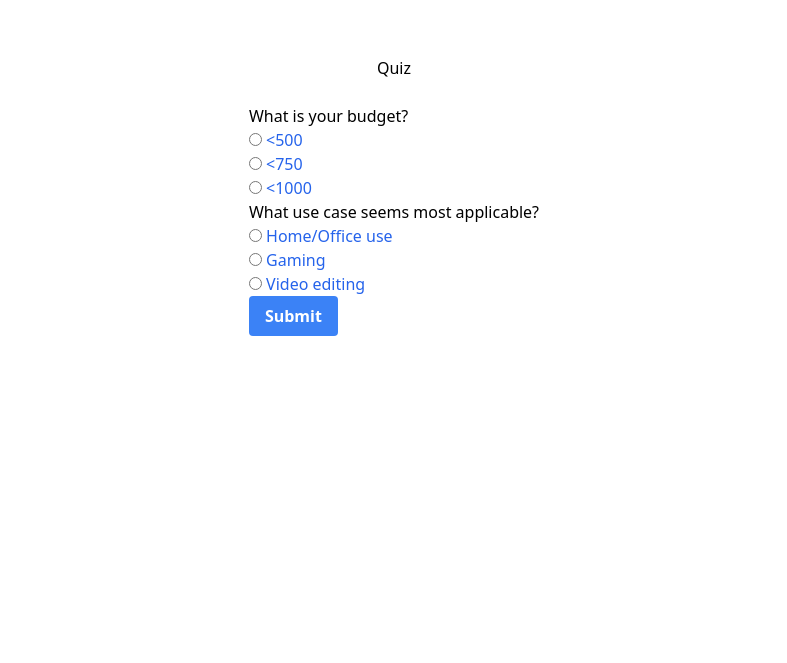
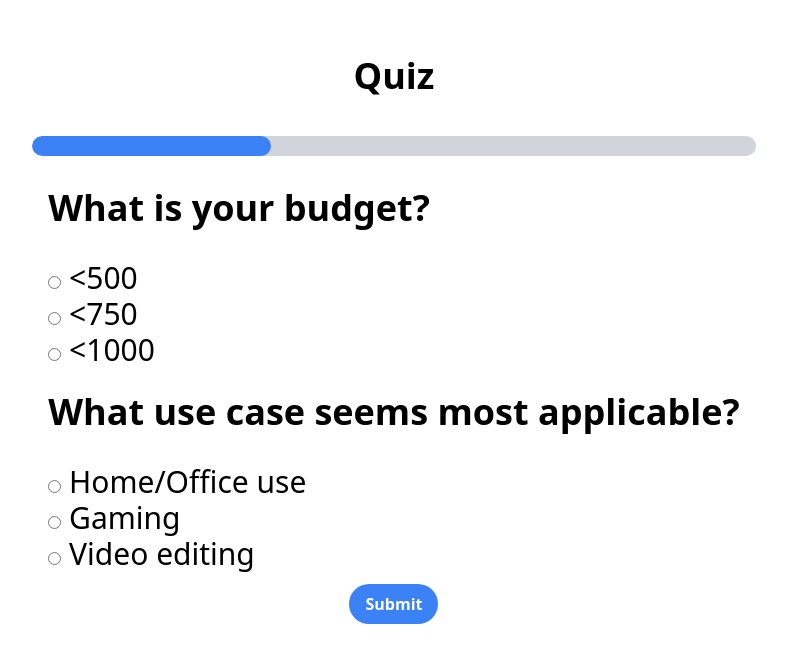
Before and after one commit to sgs22/needapcapp, a Django app: page /quiz/laptop/ in a window 1280 px wide. Shown: the top 663 px of the page, without its empty margins (246-1033 px from the left). Run offline with Django 4.2, Linux system fonts and the light colour scheme; data comes from the database, SQL or seed files in the repository; both versions use the stored data as it was after the commit; some libraries are stand-ins or nearby versions.

Commit message:
update styling on quiz

```diff
--- a/app/forms.py
+++ b/app/forms.py
@@ -6,4 +6,7 @@ class QuizForm(forms.Form):
         questions = kwargs.pop('questions')
         super().__init__(*args, **kwargs)
         for question in questions:
-            self.fields[question.question] = forms.ChoiceField(choices=[(choice.choice, choice.choice) for choice in question.choice_set.all()], widget=forms.RadioSelect(attrs={'class': 'text-blue-600'}))
+            self.fields[question.question] = forms.ChoiceField(
+                choices=[(choice.choice, choice.choice) for choice in question.choice_set.all()],
+                widget=forms.RadioSelect(attrs={'class': 'text-3xl'})
+            )
--- a/app/views.py
+++ b/app/views.py
@@ -1,5 +1,7 @@
 import uuid
-from django.shortcuts import render
+import json
+from django.shortcuts import redirect, render
+from django.urls import reverse
 from django.views import View
 from django.views.generic import DetailView
 from app.models import Choice, Question, Quiz, QuizResponse
@@ -53,20 +55,32 @@ class QuizView(DetailView):
             user=quiz_response_user,
             response=quiz_response_data
         )
-        context = {'quiz_response': quiz_response_object}
-        return render(request, 'app/quiz_response.html', context)
+        # after post redirect to quiz response
+        url = reverse('quiz_response', kwargs={'quiz_response_id': quiz_response_object.id})
+        return redirect(url)
+        # return render(request, 'app/quiz_response.html', context)
 
 #create class view to present the quiz response
 class QuizResponseView(DetailView):
     model = QuizResponse
     template_name = 'app/quiz_response.html'
 
+
     def get_object(self):
-        quiz_slug = self.kwargs.get('quiz_slug')
-        user_id = self.kwargs.get('user_id')
-        return QuizResponse.objects.get(quiz__slug=quiz_slug, user__id=user_id)
+        quiz_response_id = self.kwargs.get('quiz_response_id')
+        return QuizResponse.objects.get(id=quiz_response_id)
+        # quiz_slug = self.kwargs.get('quiz_slug')
+        # user_id = self.kwargs.get('user_id')
+        # return QuizResponse.objects.get(quiz__slug=quiz_slug, user__id=user_id)
+
+
 
     def get_context_data(self, **kwargs):
         context = super().get_context_data(**kwargs)
+        quiz_response = self.get_object().response
+        quiz_response.pop('csrfmiddlewaretoken', None) # remove csrfmiddlewaretoken key
         context['quiz_name'] = self.get_object().quiz.name
+        context['quiz_description'] = self.get_object().quiz.description
+        context['quiz_response'] = quiz_response
+        print(quiz_response)
         return context
--- a/needapc/settings.py
+++ b/needapc/settings.py
@@ -133,3 +133,5 @@ TAILWIND_APP_NAME = 'theme'
 INTERNAL_IPS = [
     "127.0.0.1",
 ]
+
+NPM_BIN_PATH = "C:/Program Files/nodejs/npm.cmd"
--- a/needapc/templates/app/index.html
+++ b/needapc/templates/app/index.html
@@ -2,10 +2,10 @@
 {% block content %}
 
 <div class="flex justify-center items-center h-screen">
-    <div class="flex-col min-w-full max-w-md px-4">
-        <h1 class="">needapc</h1>
+    <div class="flex-col min-w-full max-w-md px-4 text-center">
+        <h1 class="text-9xl font-bold mb-12">needapc</h1>
         <a href="{% url 'quiz' slug='laptop' %}">
-            <button type="button" class="w-full bg-blue-500 hover:bg-blue-700 text-white font-bold py-2 px-4 rounded">
+            <button type="button" class="text-4xl font-bold bg-blue-500 hover:bg-blue-700 text-white py-5 pb-6 px-8 rounded-full">
                 Take the Quiz
             </button>
         </a>
--- a/needapc/templates/app/quiz_form.html
+++ b/needapc/templates/app/quiz_form.html
@@ -1,16 +1,29 @@
-
 {% extends "app/base.html" %}
 
 {% block content %}
 <div class="container mx-auto flex justify-center mt-8">
     <div class="flex-col">
         <div class="p-6">
-            <h1 class="text-center">Quiz</h1>
+            <h1 class="text-center text-4xl font-bold">Quiz</h1>
         </div>
-        <form action="" method="post">
-        {{ form.as_p }}
-        {% csrf_token %}
-        <input type="submit" value="Submit" class="bg-blue-500 hover:bg-blue-700 text-white font-bold py-2 px-4 rounded">
+        <div class="progress-bar-container w-90 h-5 bg-gray-300 rounded-full mt-4 mx-4">
+            <div class="progress-bar-outline h-full rounded-full overflow-hidden">
+                <div class="progress-bar-progress h-full bg-blue-500 rounded-full" style="width: 33%;"></div>
+            </div>
+        </div>
+        <form action="" method="post" class="p-5">
+            {% csrf_token %}
+            {% for field in form %}
+                <div class="form-group p-3">
+                    <label for="{{ field.id_for_label }}" class="text-4xl font-bold">{{ field.label }}</label>
+                    <div class="pt-8">
+                        {{ field }}
+                    </div>
+                </div>
+            {% endfor %}
+            <div class="flex justify-center">
+                <input type="submit" value="Submit" class="bg-blue-500 hover:bg-blue-700 text-white font-bold py-2 px-4 rounded-full">
+            </div>
         </form>
     </div>
 </div>
--- a/needapc/urls.py
+++ b/needapc/urls.py
@@ -22,7 +22,7 @@ from app import views
 urlpatterns = [
     path('', views.IndexView.as_view(), name='index'),
     path(('quiz/<slug:slug>/'), views.QuizView.as_view(), name='quiz'),
-    path('quiz-response/<slug:quiz_slug>/user/<int:user_id>/', views.QuizResponseView.as_view(), name='quiz_response'),
+    path('quiz-response/<int:quiz_response_id>/', views.QuizResponseView.as_view(), name='quiz_response'),
     path('admin/', admin.site.urls),
     path("__reload__/", include("django_browser_reload.urls")),
 ]
--- a/requirements.txt
+++ b/requirements.txt
@@ -1 +1,2 @@
 Django==4.2.*
+django-tailwind==2.0.1
```
Also changed, not shown: needapc/templates/app/quiz_response.html (+11 -3 lines), db.sqlite3.
